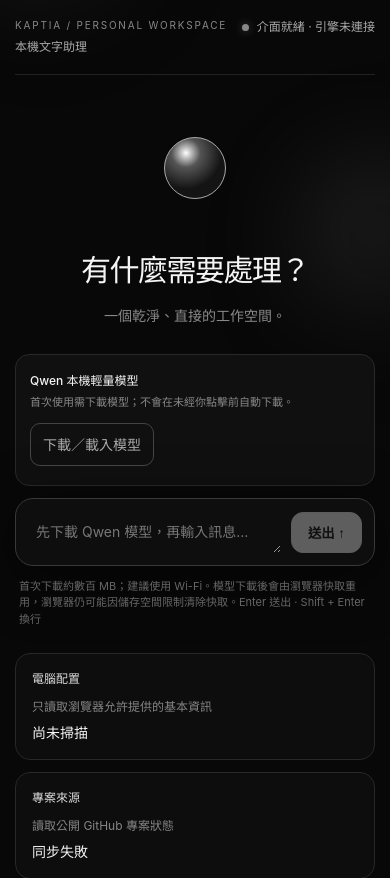
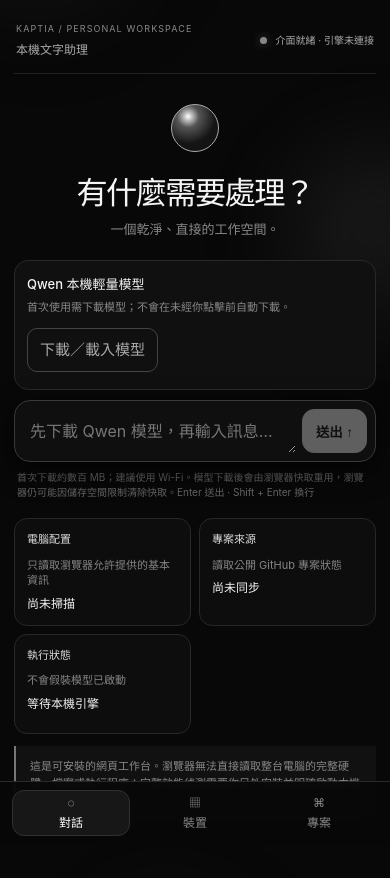
Before and after one commit to argusocean-wq/kaptia, a plain HTML site: page index.html in a window 390 px wide. Shown: the top 878 px of the page. Drawn offline with Linux system fonts and the light colour scheme; no server answers.

Commit message:
Improve mobile Kaptia layout and local model experience

```diff
--- a/index.html
+++ b/index.html
@@ -28,7 +28,49 @@ main{min-width:0;padding:24px clamp(18px,4vw,54px) 32px;display:flex;flex-direct
 .content{width:100%;max-width:900px;margin:clamp(30px,7vh,76px) auto 0}.hero{text-align:center}.core-wrap{height:110px;display:grid;place-items:center;position:relative;margin-bottom:25px}.core{width:62px;height:62px;border:1px solid #aaa;border-radius:50%;background:radial-gradient(circle at 35% 25%,#fff 0,#bdbdbd 9%,#555 24%,#141414 60%);transition:transform .5s,box-shadow .5s;position:relative}.thinking-orbit{position:absolute;width:88px;height:88px;border:1px solid #777;border-left-color:transparent;border-right-color:#eee;border-radius:50%;opacity:0;transition:opacity .3s}.thinking-orbit:after{content:"";position:absolute;top:7px;left:10px;width:5px;height:5px;background:white;border-radius:50%;box-shadow:0 0 12px white}
 h1{font-size:clamp(30px,4vw,46px);letter-spacing:-.05em;margin:0;font-weight:500}.subtitle{color:#888;margin:12px 0 28px}.prompt{display:flex;align-items:flex-end;gap:10px;padding:12px;border:1px solid #393939;background:#101010e8;border-radius:18px;box-shadow:0 12px 55px #0008}.prompt textarea{flex:1;resize:vertical;min-height:42px;max-height:180px;border:0;outline:0;background:transparent;color:#f5f5f5;font:inherit;padding:10px 8px}.prompt textarea::placeholder{color:#777}.send{border:1px solid #eee;background:#f3f3f3;color:#111;border-radius:12px;padding:10px 16px;font-weight:600;cursor:pointer}.send:disabled{opacity:.35;cursor:not-allowed}.hint{color:#666;font-size:11px;margin:12px 4px 0}.grid{display:grid;grid-template-columns:repeat(3,minmax(0,1fr));gap:12px;margin-top:26px}.card{border:1px solid #282828;border-radius:15px;padding:16px;background:#0e0e0edb;min-height:112px}.card h3{font-size:12px;font-weight:500;color:#ddd;margin:0 0 10px}.card p{margin:0;color:#858585;font-size:12px;overflow-wrap:anywhere}.card .value{color:#f3f3f3;font-size:14px;margin-top:6px}.result{white-space:pre-wrap;overflow-wrap:anywhere;margin:18px 0 0;padding:20px;border:1px solid #292929;border-radius:15px;background:#0d0d0d;display:none}.result.visible{display:block}.result .who{color:#888;font-size:10px;letter-spacing:.16em;margin-bottom:10px}.notice{margin-top:16px;padding:12px 14px;border-left:2px solid #777;color:#888;background:#111;font-size:12px}
 button:focus-visible,textarea:focus-visible{outline:2px solid white;outline-offset:3px}
-@media(max-width:760px){.app{grid-template-columns:1fr}aside{display:none}main{padding:18px 15px 24px}.content{margin-top:38px}.grid{grid-template-columns:1fr}.card{min-height:auto}.top{align-items:flex-start}.pill{white-space:nowrap}}
+.mobile-nav{display:none}
+@media(max-width:760px){
+  html{scroll-padding-bottom:calc(92px + env(safe-area-inset-bottom))}
+  body{font-size:15px;padding-bottom:calc(78px + env(safe-area-inset-bottom))}
+  .app{display:block;min-height:100dvh}
+  aside{display:none}
+  main{padding:14px 14px calc(22px + env(safe-area-inset-bottom))}
+  .top{padding:8px 2px 14px;gap:8px}
+  .top .eyebrow{font-size:9px;letter-spacing:.12em}
+  .status{font-size:10px;text-align:right;max-width:46%}
+  .content{margin:24px auto 0}
+  #chatView.content{margin-top:20px}
+  .hero .core-wrap{height:68px;margin-bottom:14px}
+  .core{width:48px;height:48px}
+  .thinking-orbit{width:66px;height:66px}
+  h1{font-size:clamp(27px,8vw,36px);line-height:1.15}
+  .subtitle{font-size:13px;margin:9px 0 20px}
+  .model-panel{padding:12px!important;margin-bottom:10px!important}
+  .model-panel strong{font-size:13px!important}
+  #modelBtn{min-height:42px;padding:10px 12px}
+  .prompt{position:sticky;bottom:calc(8px + env(safe-area-inset-bottom));z-index:5;gap:6px;padding:8px;border-radius:16px;box-shadow:0 8px 28px #000b;background:#101010f5;backdrop-filter:blur(18px)}
+  .prompt textarea{min-height:44px;max-height:120px;font-size:16px;padding:10px 7px}
+  .send{min-height:44px;padding:10px 13px;white-space:nowrap}
+  .hint{font-size:10px;line-height:1.5;margin:8px 3px}
+  .result{padding:15px;margin-top:14px;font-size:14px}
+  .grid{grid-template-columns:repeat(2,minmax(0,1fr));gap:8px;margin-top:18px}
+  .card{padding:12px;min-height:100px;border-radius:13px}
+  .card h3{font-size:11px}
+  .card p{font-size:11px;line-height:1.4}
+  .card .value{font-size:12px;overflow-wrap:anywhere}
+  .notice{font-size:11px;line-height:1.55;margin-top:12px}
+  .mobile-nav{position:fixed;display:grid;grid-template-columns:repeat(3,minmax(0,1fr));gap:6px;left:0;right:0;bottom:0;z-index:20;padding:8px 12px calc(8px + env(safe-area-inset-bottom));border-top:1px solid #292929;background:#080808ed;backdrop-filter:blur(22px)}
+  .mobile-nav button{min-height:46px;border:1px solid transparent;border-radius:12px;background:transparent;color:#888;font:inherit;font-size:12px;display:flex;flex-direction:column;align-items:center;justify-content:center;gap:2px}
+  .mobile-nav button.active{color:#fff;background:#171717;border-color:#303030}
+  #machineView .grid{grid-template-columns:repeat(2,minmax(0,1fr))}
+  #repoView .card{min-height:auto}
+}
+@media(max-width:360px){
+  main{padding-left:10px;padding-right:10px}
+  .grid,#machineView .grid{grid-template-columns:1fr}
+  .model-panel>div:first-child{align-items:flex-start}
+  #modelBtn{width:100%}
+}
 @media(prefers-reduced-motion:reduce){*,*:before,*:after{animation:none!important;transition:none!important}#ambient{display:none}}
 </style>
 </head>
@@ -42,6 +84,7 @@ button:focus-visible,textarea:focus-visible{outline:2px solid white;outline-offs
 </aside>
 <main>
   <header class="top"><div><div class="eyebrow">KAPTIA / PERSONAL WORKSPACE</div><div style="margin-top:5px;font-size:12px;color:#aaa">本機文字助理</div></div><div class="status"><span class="dot"></span><span id="statusText">介面就緒 · 引擎未連接</span></div></header>
+  <nav class="mobile-nav" aria-label="主要導覽"><button class="active" data-view="chat" type="button"><span>◌</span><span>對話</span></button><button data-view="machine" type="button"><span>▦</span><span>裝置</span></button><button data-view="repo" type="button"><span>⌘</span><span>專案</span></button></nav>
   <section class="content" id="chatView">
     <div class="hero"><div class="core-wrap"><div class="core"></div><div class="thinking-orbit"></div></div><h1>有什麼需要處理？</h1><p class="subtitle">一個乾淨、直接的工作空間。</p></div>
     <div class="model-panel" style="margin:0 0 12px;padding:14px;border:1px solid #292929;border-radius:14px;background:#101010"><div style="display:flex;align-items:center;justify-content:space-between;gap:12px;flex-wrap:wrap"><div><strong style="font-size:12px;font-weight:500">Qwen 本機輕量模型</strong><div id="modelStatus" style="color:#888;font-size:11px;margin-top:4px">首次使用需下載模型；不會在未經你點擊前自動下載。</div></div><button class="ghost" id="modelBtn" type="button" style="border-color:#444;white-space:nowrap">下載／載入模型</button></div><progress id="modelProgress" max="100" value="0" style="width:100%;height:5px;margin-top:12px;display:none;accent-color:#eee"></progress><div id="modelProgressText" style="font-size:11px;color:#777;margin-top:5px" aria-live="polite"></div></div>
@@ -110,10 +153,10 @@ async function loadQwen(){
 $('modelBtn').addEventListener('click',()=>loadQwen());
 $('chatForm').addEventListener('submit',async e=>{
   e.preventDefault();const value=$('prompt').value.trim();if(!value)return;
-  if(!qwenPipe){showResult('KAPTIA','請先點擊「下載／載入模型」。首次下載模型可能需要數百 MB，建議使用 Wi-Fi。');return;}
+  if(!qwenPipe){showResult('KAPTIA','請先點擊「下載／載入模型」。首次下載模型可能需要數百 MB，建議使用 Wi-Fi；載入期間請保持此頁開啟。');return;}
   document.body.classList.add('thinking');$('statusText').textContent='Qwen 正在本機生成';$('sendBtn').disabled=true;
   try{
-    const out=await qwenPipe([{role:'user',content:value}],{max_new_tokens:160,do_sample:true,temperature:0.7});
+    const mobile=window.matchMedia('(max-width: 760px)').matches;\n    const out=await qwenPipe([{role:'user',content:value}],{max_new_tokens:mobile?96:160,do_sample:true,temperature:0.7});
     const generated=out&&out[0]?out[0].generated_text:null;
     const answer=Array.isArray(generated)?(generated.slice().reverse().find(m=>m&&m.role==='assistant')||generated[generated.length-1]||{}).content:String(generated||'模型沒有回傳文字。');
     showResult('QWEN · 本機生成',answer||'模型沒有回傳文字。');
@@ -130,7 +173,7 @@ function scan(){const cores=navigator.hardwareConcurrency||null;const mem=naviga
 $('scanBtn').addEventListener('click',scan);
 async function syncRepo(){ $('repoSummary').textContent='讀取中…';$('repoDetail').textContent='正在連接 GitHub 公開 API…';try{const r=await fetch('https://api.github.com/repos/argusocean-wq/kaptia',{headers:{'Accept':'application/vnd.github+json'}});if(!r.ok)throw new Error('GitHub API HTTP '+r.status);const d=await r.json();$('repoSummary').textContent='已連線 · '+d.default_branch;$('repoDetail').textContent='預設分支：'+d.default_branch+' · 最近更新：'+(d.updated_at?new Date(d.updated_at).toLocaleString():'未知')+' · 公開專案。此頁只讀取專案中繼資料，不會在瀏覽器內安裝或執行 GitHub 程式碼。'}catch(e){$('repoSummary').textContent='同步失敗';$('repoDetail').textContent='無法取得 GitHub 資訊：'+e.message+'。請檢查網路或稍後重試。'}}
 $('syncBtn').addEventListener('click',syncRepo);syncRepo();
-if('serviceWorker' in navigator && location.protocol.startsWith('http'))window.addEventListener('load',()=>navigator.serviceWorker.register('./sw.js').catch(()=>{}));
+if('serviceWorker' in navigator && location.protocol.startsWith('http'))window.addEventListener('load',()=>navigator.serviceWorker.register('./sw.js').catch(()=>{}));\nif(/iPhone|iPad|iPod|Android/i.test(navigator.userAgent))document.documentElement.classList.add('touch-device');
 </script>
 </body></html>
 <!-- Kaptia Pages redeploy trigger: remove stale deployment after custom-domain cleanup. -->
```
